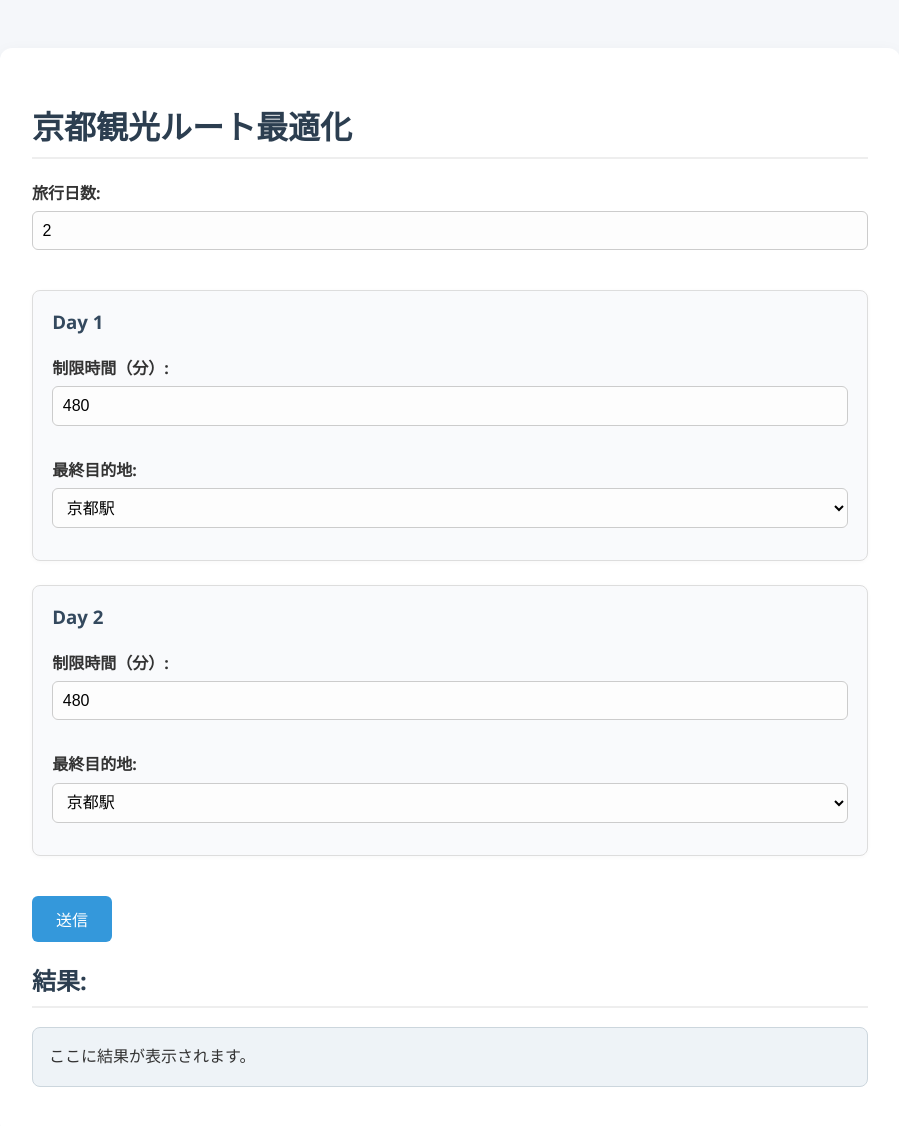
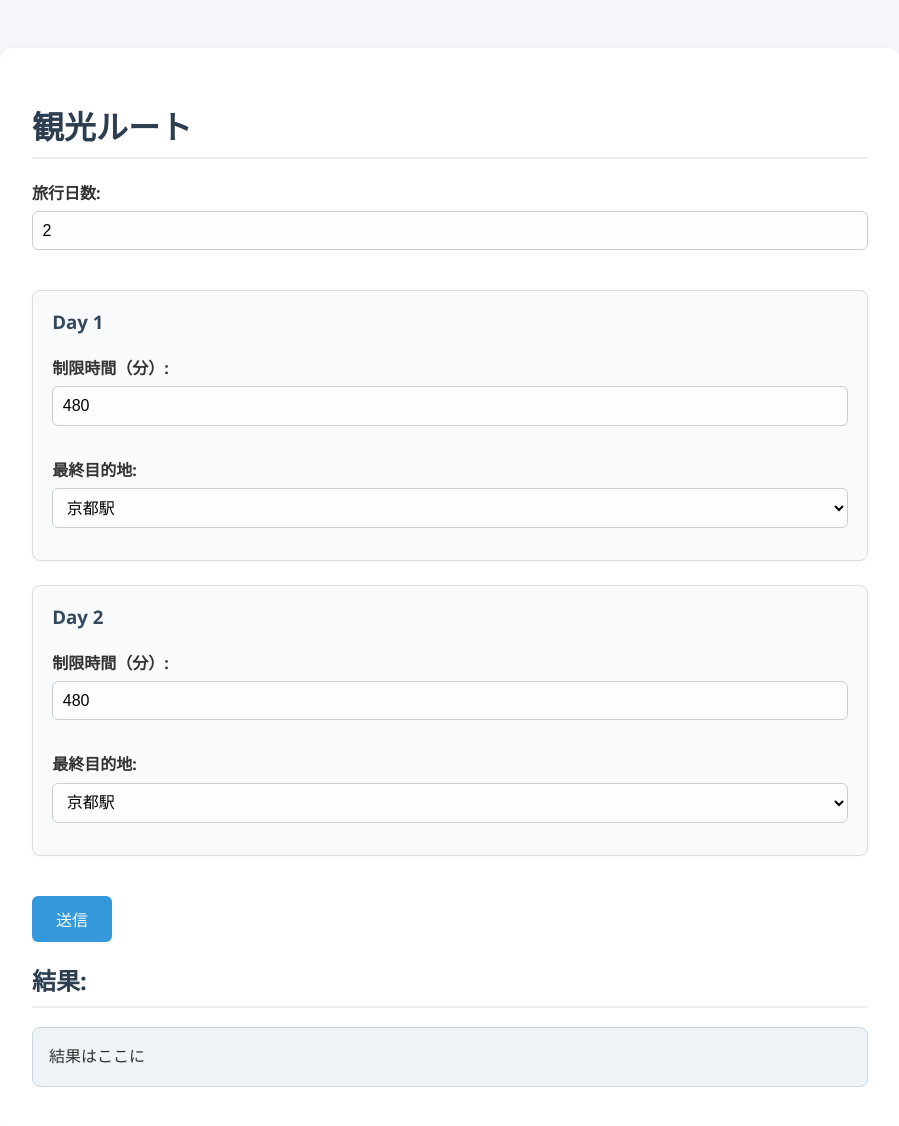
Before and after one commit to 4-q1/kyoto1, a plain HTML site: page index.html in a window 1280 px wide. Shown: the whole page, without its empty margins (190-1089 px from the left). Drawn offline with Linux system fonts and the light colour scheme.

Commit message:
Update index.html

```diff
--- a/index.html
+++ b/index.html
@@ -2,7 +2,7 @@
 <html lang="ja">
 <head>
   <meta charset="UTF-8">
-  <title>京都観光プラン最適化</title>
+  <title>京都ルート</title>
   <style>
     * {
       box-sizing: border-box;
@@ -96,7 +96,7 @@
 </head>
 <body>
   <div class="container">
-    <h1>京都観光ルート最適化</h1>
+    <h1>観光ルート</h1>
 
     <label for="days">旅行日数:</label>
     <input type="number" id="days" name="days" min="1" max="10" value="2">
@@ -106,7 +106,7 @@
     <button onclick="submitPlan()">送信</button>
 
     <h2>結果:</h2>
-    <pre id="resultArea">ここに結果が表示されます。</pre>
+    <pre id="resultArea">結果はここに</pre>
   </div>
 
   <script>
```
